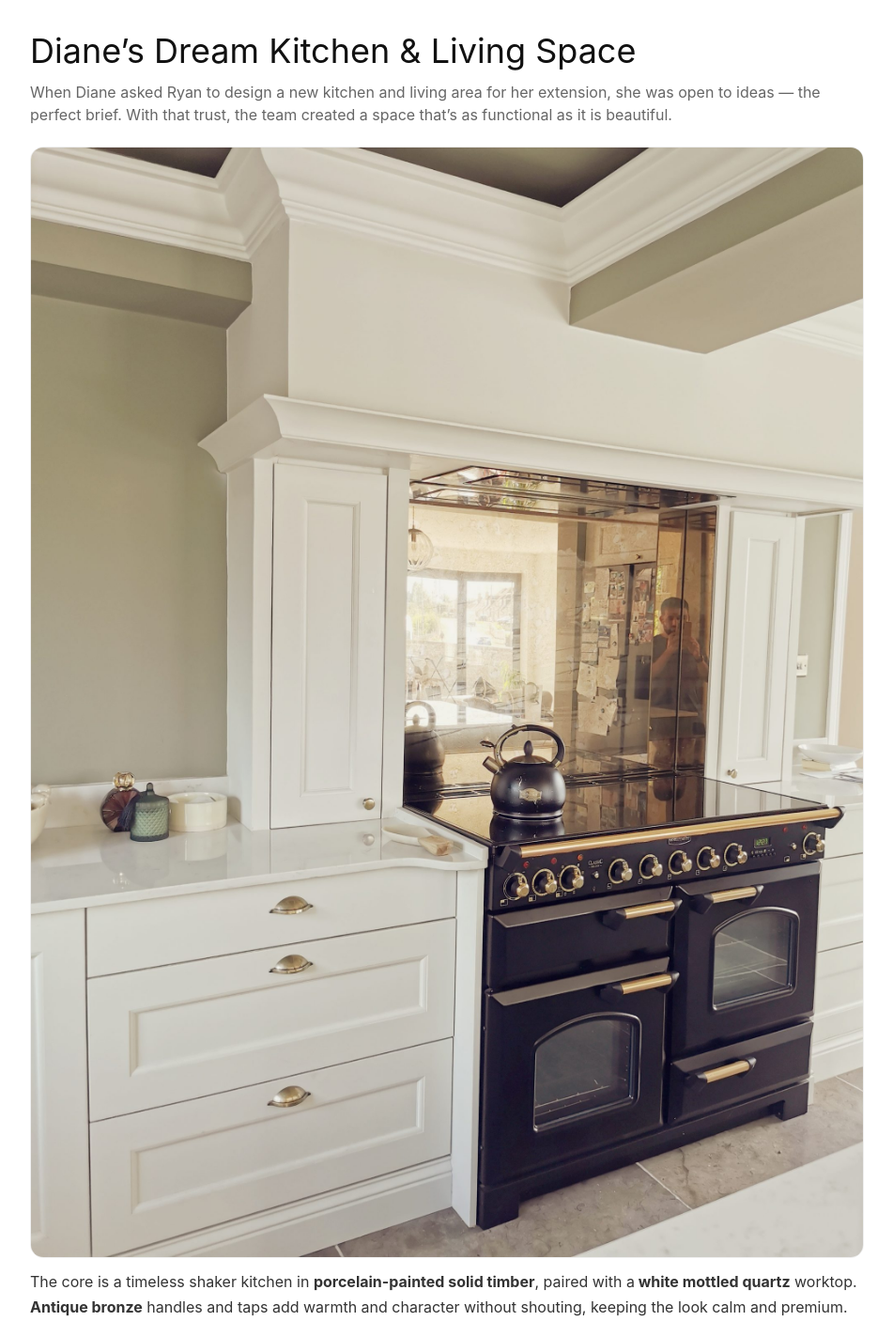
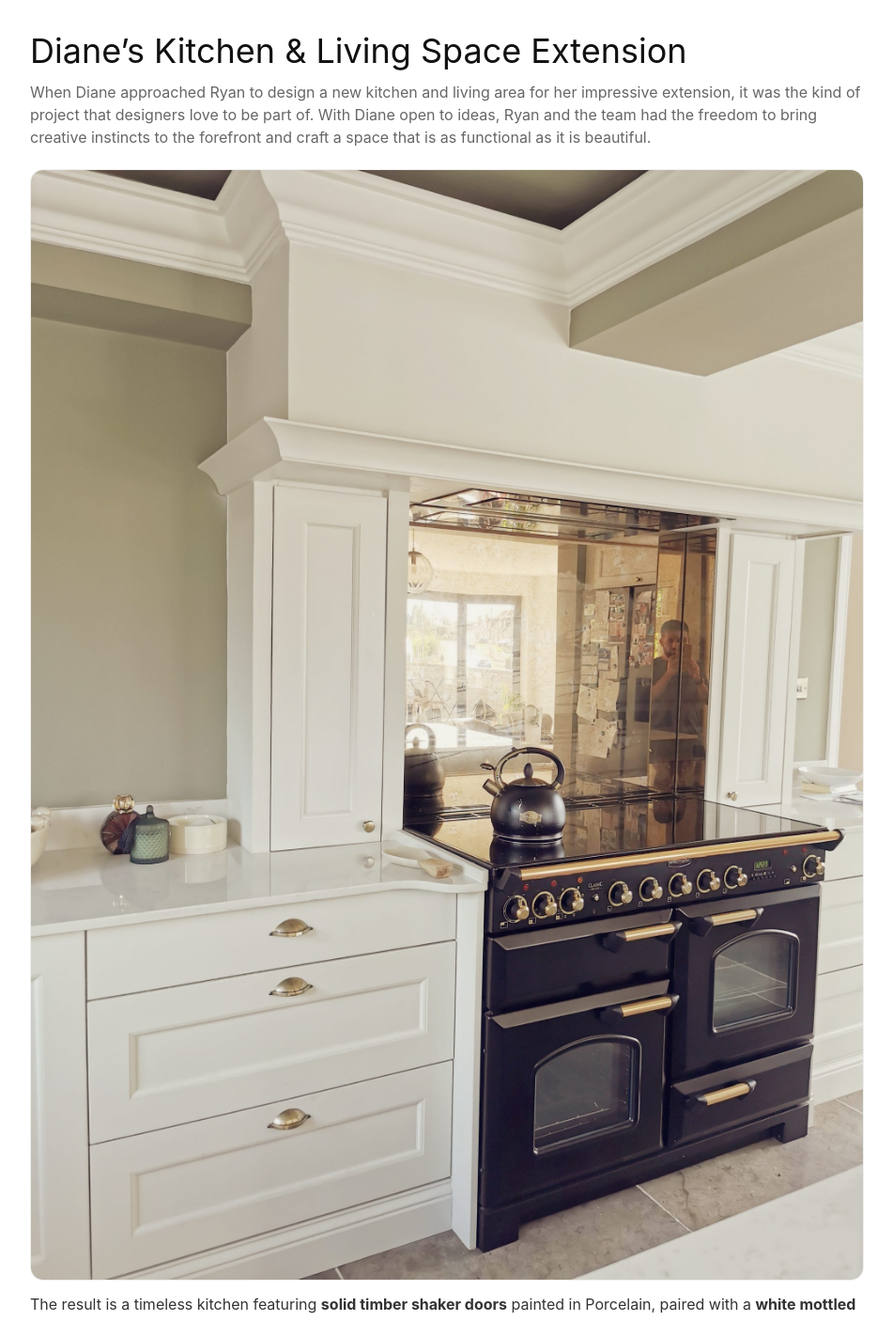
Before and after one commit to ross178/dmdesign-site, a Next.js app: page /projects/dianes-dream-kitchen in a window 1280 px wide. Shown: the part 514-1920 px from the top of the page at 94% size, without its empty margins (164-1115 px from the left). Built offline with nearby package versions, Linux system fonts and the light colour scheme.

Commit message:
Update dianes-dream-kitchen.js

```diff
--- a/pages/projects/dianes-dream-kitchen.js
+++ b/pages/projects/dianes-dream-kitchen.js
@@ -21,84 +21,96 @@ export default function DianesDreamKitchen() {
         <div style={{height:460,background:"#f6f6f6",borderBottom:"1px solid #eee",overflow:"hidden"}}>
           <img
             src="/images/projects/diane/diane-hero-kitchen-overview.jpg"
-            alt="Diane’s Kitchen – Overview"
+            alt="Diane’s Dream Kitchen – overview"
             style={{width:"100%",height:"100%",objectFit:"cover"}}
           />
         </div>
       </section>
 
-      {/* Title + intro */}
+      {/* Title + body */}
       <main style={{maxWidth:920,margin:"0 auto",padding:"28px 16px 40px"}}>
-        <h1 style={{fontSize:36,lineHeight:1.2,margin:"6px 0 10px"}}>Diane’s Dream Kitchen & Living Space</h1>
+        <h1 style={{fontSize:36,lineHeight:1.2,margin:"6px 0 10px"}}>
+          Diane’s Kitchen & Living Space Extension
+        </h1>
         <p style={{color:"#666",fontSize:16,margin:"0 0 18px"}}>
-          When Diane asked Ryan to design a new kitchen and living area for her extension, she was open to ideas — the perfect brief.
-          With that trust, the team created a space that’s as functional as it is beautiful.
+          When Diane approached Ryan to design a new kitchen and living area for her impressive extension, it was the kind of project that
+          designers love to be part of. With Diane open to ideas, Ryan and the team had the freedom to bring creative instincts to the forefront
+          and craft a space that is as functional as it is beautiful.
         </p>
 
-        {/* Section 1 — diane-extra-11 */}
         <article style={{lineHeight:1.7,fontSize:16,color:"#333"}}>
+          {/* Section 1 — extra-11 */}
           <div style={{margin:"22px 0 12px"}}>
             <img
               src="/images/projects/diane/diane-extra-11.jpg"
-              alt="Diane’s Dream Kitchen — feature view (extra 11)"
+              alt="Porcelain-painted shaker cabinetry with white mottled quartz worktop"
               style={{width:"100%",borderRadius:14,border:"1px solid #eee"}}
             />
           </div>
+
           <p>
-            The core is a timeless shaker kitchen in <strong>porcelain-painted solid timber</strong>, paired with a
-            <strong> white mottled quartz</strong> worktop. <strong>Antique bronze</strong> handles and taps add warmth and
-            character without shouting, keeping the look calm and premium.
+            The result is a timeless kitchen featuring <strong>solid timber shaker doors</strong> painted in Porcelain,
+            paired with a <strong>white mottled quartz worktop</strong>. To add depth and warmth, the team specified
+            <strong> antique bronze handles</strong> and taps, balancing elegance with subtle character.
           </p>
 
-          {/* Pull quote */}
           <blockquote style={{margin:"18px 0",padding:"14px 16px",borderLeft:"3px solid #111",background:"#fafafa",color:"#444"}}>
             “Everything was designed around how the family actually lives day-to-day — storage where it matters, light where it’s needed,
             and materials that will age well.”
           </blockquote>
 
-          {/* Section 2 — diane-bench-detail */}
-          <div style={{margin:"22px 0 12px"}}>
-            <img
-              src="/images/projects/diane/diane-bench-detail.jpg"
-              alt="Bespoke bench seating and dresser detail"
-              style={{width:"100%",borderRadius:14,border:"1px solid #eee"}}
-            />
-          </div>
-          <p>
-            Beyond the main run, we designed a <strong>bespoke dresser and bench seating</strong> to keep the dining zone practical and
-            cohesive — same paint, same proportions, zero visual noise.
-          </p>
-
-          {/* Section 3 — diane-extra-15 */}
+          {/* Section 2 — extra-15 */}
           <div style={{margin:"22px 0 12px"}}>
             <img
               src="/images/projects/diane/diane-extra-15.jpg"
-              alt="Open-plan perspective across kitchen, dining and living (extra 15)"
-              style={{width:"100%",borderRadius:14,border:"1px solid #eee"}}
-            />
-          </div>
-
-          {/* Section 4 — diane-extra-13 */}
-          <div style={{margin:"22px 0 12px"}}>
-            <img
-              src="/images/projects/diane/diane-extra-13.jpg"
-              alt="Kitchen and dining connection (extra 13)"
+              alt="Open-plan perspective across kitchen, dining and living"
               style={{width:"100%",borderRadius:14,border:"1px solid #eee"}}
             />
           </div>
 
           <p>
-            The floor is a real highlight: <strong>Jurassic limestone</strong> from{" "}
+            Practicality was central to the design. A <strong>large undermount sink</strong> sits neatly below the quartz surface,
+            while a <strong>bespoke mantle frames the large range oven with an induction hob</strong> — creating a focal point
+            that blends classic proportion with modern performance. Beneath, <strong>generous drawer storage</strong> was planned
+            to keep essentials within easy reach, designed around Diane’s love of cooking and entertaining family and friends.
+          </p>
+
+          {/* Section 3 — bench-detail */}
+          <div style={{margin:"22px 0 12px"}}>
+            <img
+              src="/images/projects/diane/diane-bench-detail.jpg"
+              alt="Bespoke bench seating and dresser detail in dining area"
+              style={{width:"100%",borderRadius:14,border:"1px solid #eee"}}
+            />
+          </div>
+
+          <p>
+            For contrast, a striking <strong>Jurassic limestone tiled floor</strong> was sourced from{" "}
             <a href="https://stoneandtimber.co.uk/" target="_blank" rel="noreferrer" style={{color:"#111"}}>
               Strathearn Stone &amp; Timber
-            </a>
-            , grounding the light cabinetry and adding texture underfoot. It anchors the room and
-            ties the kitchen into the <strong>open-plan dining and living</strong> spaces.
+            </a>{" "}
+            in Perth. The darker tones of the limestone anchor the light cabinetry and work surfaces, creating a sophisticated
+            balance across the room.
+          </p>
+
+          {/* Section 4 — extra-13 */}
+          <div style={{margin:"22px 0 12px"}}>
+            <img
+              src="/images/projects/diane/diane-extra-13.jpg"
+              alt="Connection between kitchen and dining space — cabinetry and flooring alignment"
+              style={{width:"100%",borderRadius:14,border:"1px solid #eee"}}
+            />
+          </div>
+
+          <p>
+            Beyond the kitchen, Ryan also designed a <strong>custom dresser for the dining area</strong> and a
+            <strong> bespoke media unit</strong> to frame the TV, ensuring the open-plan space feels seamlessly connected and
+            tailored to Diane’s lifestyle.
           </p>
 
           <p>
-            In the lounge, a <strong>bespoke media wall</strong> frames the TV and hides cabling, so the whole space reads clean and calm.
-            The finished result reflects both Ryan’s creativity and Diane’s trust in the process — premium, personal, and built for daily life.
+            The project was worth the wait. The finished installation reflects both Ryan’s creativity and Diane’s trust in the
+            process — a kitchen and living space that feels premium, personal, and perfectly suited to its setting.
           </p>
         </article>
 
```
